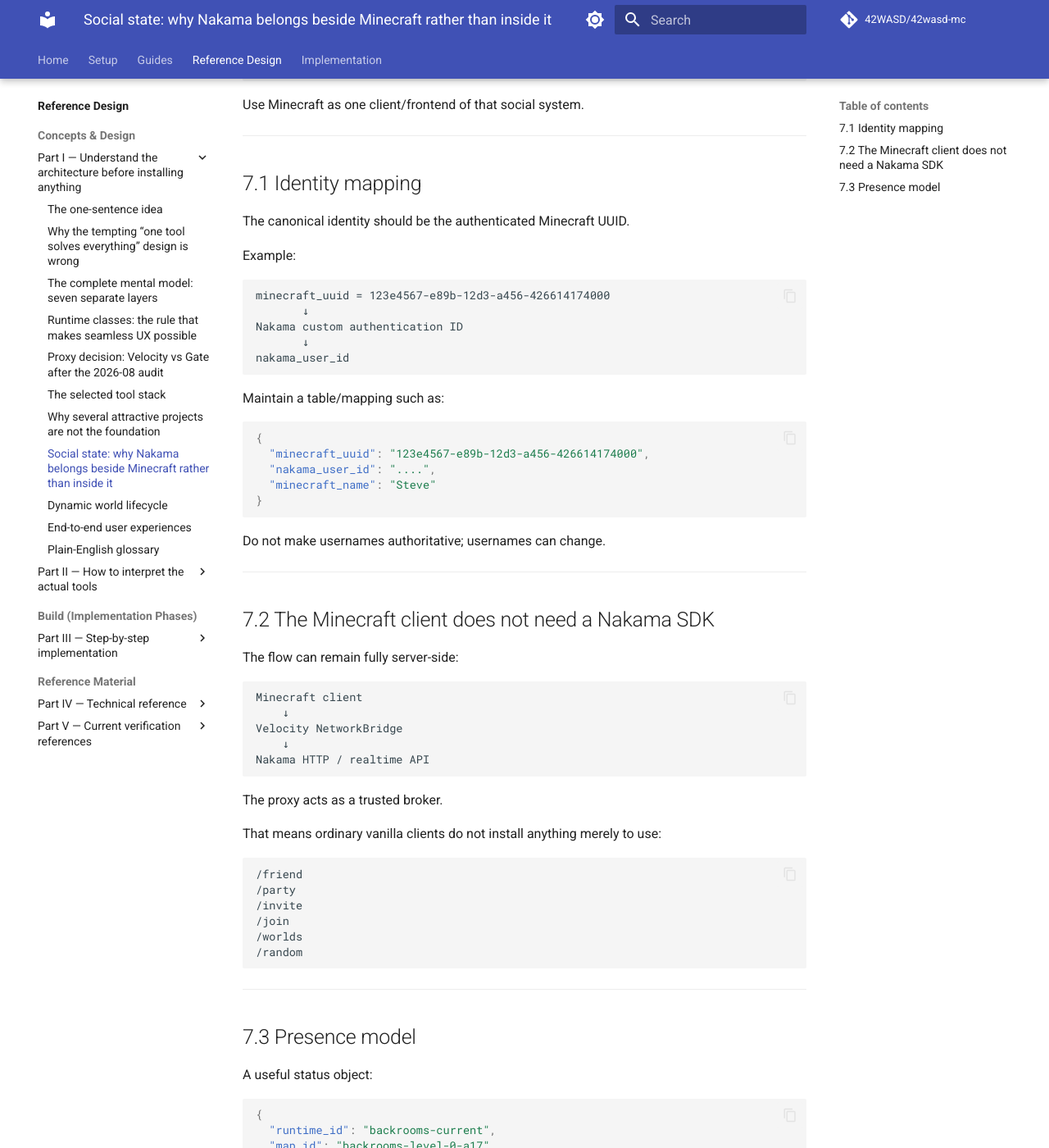
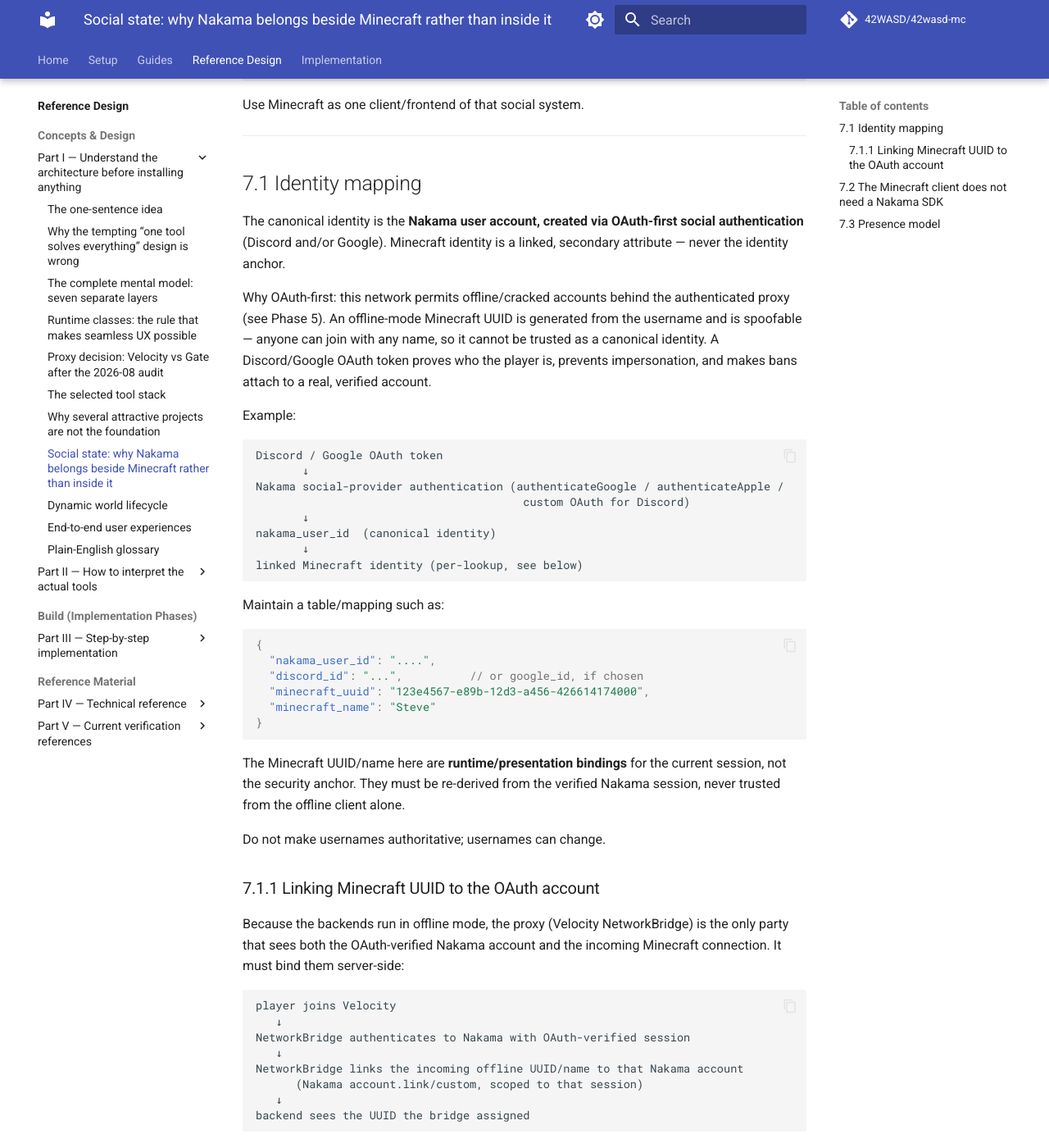
Before and after one commit to 42WASD/42wasd-mc, an MkDocs documentation site: the page built from docs/reference-design/background/01-understand-the-architecture-before-installing-anything/07-7-social-state-why-nakama-belongs-beside-minecraft-rather-than-inside-it/index.md, in a window 1280 px wide and 1400 px high, scrolled down 513 px. Shown: the whole window at 82% size. Built offline with MkDocs 1.6.1 and Material for MkDocs 9.7.7, drawn with Linux system fonts in a browser that asks for light colours; comment, search, counter and statistics services are not loaded; some of the changed text lies outside the part shown.

Commit message:
reference-design: adopt OAuth-first identity (Discord/Google via Nakama)
Canonical identity is now the Nakama account created via Discord/Google OAuth,
not the offline-mode Minecraft UUID (which is spoofable). The Minecraft UUID/name
becomes a linked runtime binding, attached server-side by NetworkBridge.

- 07-7: rewrite identity mapping to OAuth-first; add linking section
- 20.4: authenticateGoogle/authenticateCustom + linkCustom flow
- security-boundaries: Nakama public endpoint for OAuth callback
- cheat-sheet, verification-notes, tool-stack, final-architecture: note OAuth role

````diff
--- a/docs/reference-design/background/01-understand-the-architecture-before-installing-anything/07-7-social-state-why-nakama-belongs-beside-minecraft-rather-than-inside-it/index.md
+++ b/docs/reference-design/background/01-understand-the-architecture-before-installing-anything/07-7-social-state-why-nakama-belongs-beside-minecraft-rather-than-inside-it/index.md
@@ -24,29 +24,66 @@
 
 ## 7.1 Identity mapping
 
-The canonical identity should be the authenticated Minecraft UUID.
+The canonical identity is the **Nakama user account, created via OAuth-first
+social authentication** (Discord and/or Google). Minecraft identity is a linked,
+secondary attribute — never the identity anchor.
+
+Why OAuth-first: this network permits offline/cracked accounts behind the
+authenticated proxy (see Phase 5). An offline-mode Minecraft UUID is generated
+from the username and is spoofable — anyone can join with any name, so it
+cannot be trusted as a canonical identity. A Discord/Google OAuth token proves
+who the player is, prevents impersonation, and makes bans attach to a real,
+verified account.
 
 Example:
 
 ```text
-minecraft_uuid = 123e4567-e89b-12d3-a456-426614174000
+Discord / Google OAuth token
        ↓
-Nakama custom authentication ID
+Nakama social-provider authentication (authenticateGoogle / authenticateApple /
+                                        custom OAuth for Discord)
        ↓
-nakama_user_id
+nakama_user_id  (canonical identity)
+       ↓
+linked Minecraft identity (per-lookup, see below)
 ```
 
 Maintain a table/mapping such as:
 
 ```json
 {
+  "nakama_user_id": "....",
+  "discord_id": "...",          // or google_id, if chosen
   "minecraft_uuid": "123e4567-e89b-12d3-a456-426614174000",
-  "nakama_user_id": "....",
   "minecraft_name": "Steve"
 }
 ```
 
+The Minecraft UUID/name here are **runtime/presentation bindings** for the
+current session, not the security anchor. They must be re-derived from the
+verified Nakama session, never trusted from the offline client alone.
+
 Do not make usernames authoritative; usernames can change.
+
+### 7.1.1 Linking Minecraft UUID to the OAuth account
+
+Because the backends run in offline mode, the proxy (Velocity NetworkBridge)
+is the only party that sees both the OAuth-verified Nakama account and the
+incoming Minecraft connection. It must bind them server-side:
+
+```text
+player joins Velocity
+   ↓
+NetworkBridge authenticates to Nakama with OAuth-verified session
+   ↓
+NetworkBridge links the incoming offline UUID/name to that Nakama account
+      (Nakama account.link/custom, scoped to that session)
+   ↓
+backend sees the UUID the bridge assigned
+```
+
+The bridge, not the offline client, is the trusted source for the
+UUID->Nakama mapping.
 
 ---
 
````
Also changed, not shown: docs/reference-design/background/01-understand-the-architecture-before-installing-anything/05-5-the-selected-tool-stack/index.md (+1 -1 lines), docs/reference-design/background/02-how-to-interpret-the-actual-tools/00-11-capability-cheat-sheet/index.md (+4 -0 lines), docs/reference-design/background/02-how-to-interpret-the-actual-tools/02-13-current-verification-notes-2026-08-19/index.md (+7 -0 lines), docs/reference-design/background/02-how-to-interpret-the-actual-tools/05-16-security-boundaries/index.md (+5 -1 lines), docs/reference-design/reference/05-current-verification-references/00-57-final-architecture-recommendation/index.md (+1 -1 lines), 1 other file.
